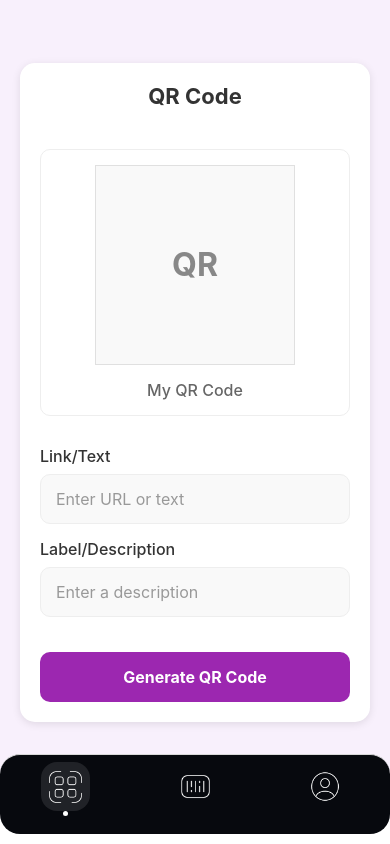
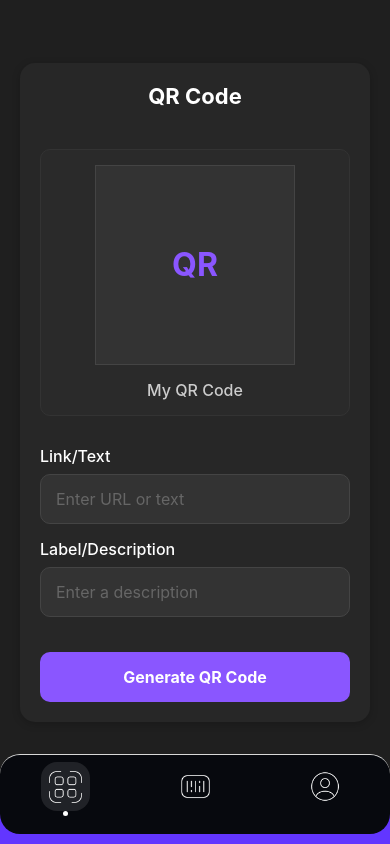
Before and after one commit to idonidella/Istanbul-Guide, a React Native app: screen /QR-Code in a window 390 px wide. Built offline with nearby package versions, Linux system fonts and the light colour scheme.

Commit message:
new design black

```diff
--- a/src/pages/Main/index.js
+++ b/src/pages/Main/index.js
@@ -5,8 +5,8 @@ export default class TaxiBookingScreen extends Component {
   render() {
     return (
       <View style={styles.container}>
-        {/* Harita Görüntüsü (şimdilik gri arka plan) */}
-        <View style={[styles.mapContainer, {backgroundColor: '#e0e0e0'}]}>
+        {/* Harita Görüntüsü (şimdilik koyu arka plan) */}
+        <View style={[styles.mapContainer, {backgroundColor: '#272727'}]}>
           <TouchableOpacity style={styles.backButton}>
             <Text style={styles.backButtonText}>←</Text>
           </TouchableOpacity>
@@ -74,7 +74,7 @@ const { width } = Dimensions.get('window');
 const styles = StyleSheet.create({
   container: {
     flex: 1,
-    backgroundColor: '#fff',
+    backgroundColor: '#1F1F1F', // Koyu arka plan
   },
   mapContainer: {
     flex: 1,
@@ -85,7 +85,7 @@ const styles = StyleSheet.create({
     position: 'absolute',
     top: 40,
     left: 20,
-    backgroundColor: 'white',
+    backgroundColor: '#272727', // Koyu arka plan
     borderRadius: 50,
     padding: 8,
     zIndex: 10,
@@ -96,17 +96,17 @@ const styles = StyleSheet.create({
   },
   backButtonText: {
     fontSize: 24,
-    color: 'black',
+    color: 'white', // Beyaz metin
   },
   bookingCard: {
-    backgroundColor: 'white',
+    backgroundColor: '#272727', // Koyu arka plan
     borderTopLeftRadius: 20,
     borderTopRightRadius: 20,
     padding: 20,
     paddingTop: 25,
     shadowColor: '#000',
     shadowOffset: { width: 0, height: -2 },
-    shadowOpacity: 0.1,
+    shadowOpacity: 0.2,
     shadowRadius: 8,
     elevation: 5,
     position: 'absolute',
@@ -118,11 +118,11 @@ const styles = StyleSheet.create({
     fontSize: 22,
     fontWeight: 'bold',
     marginBottom: 8,
-    color: '#000',
+    color: '#FFFFFF', // Beyaz metin
   },
   cardSubtitle: {
     fontSize: 14,
-    color: '#777',
+    color: '#AAAAAA', // Açık gri metin
     marginBottom: 25,
   },
   locationInputContainer: {
@@ -138,16 +138,16 @@ const styles = StyleSheet.create({
     height: 18,
     borderRadius: 9,
     borderWidth: 1,
-    borderColor: '#ccc',
+    borderColor: '#8A56FF', // Mor çerçeve
     marginRight: 10,
   },
   input: {
     flex: 1,
     height: 40,
     borderBottomWidth: 1,
-    borderBottomColor: '#eee',
+    borderBottomColor: '#333333', // Koyu çizgi
     fontSize: 16,
-    color: '#333',
+    color: '#FFFFFF', // Beyaz metin
   },
   timeInputRow: {
     flexDirection: 'row',
@@ -155,22 +155,22 @@ const styles = StyleSheet.create({
     marginTop: 10,
     paddingBottom: 8,
     borderBottomWidth: 1,
-    borderBottomColor: '#eee',
+    borderBottomColor: '#333333', // Koyu çizgi
   },
   clockIcon: {
     fontSize: 20,
-    color: '#777',
+    color: '#8A56FF', // Mor ikon
   },
   timeText: {
     fontSize: 16,
-    color: '#777',
+    color: '#AAAAAA', // Açık gri metin
     marginLeft: 10,
   },
   timeUnderline: {
     flex: 1,
   },
   pricesButton: {
-    backgroundColor: '#d600d6',
+    backgroundColor: '#8A56FF', // Mor buton
     borderRadius: 30,
     paddingVertical: 15,
     alignItems: 'center',
@@ -183,7 +183,7 @@ const styles = StyleSheet.create({
   },
   bottomBar: {
     flexDirection: 'row',
-    backgroundColor: '#d600d6',
+    backgroundColor: '#6236FF', // Koyu mor
     height: 60,
     justifyContent: 'space-around',
     alignItems: 'center',
--- a/src/pages/Profile/index.js
+++ b/src/pages/Profile/index.js
@@ -18,7 +18,7 @@ export default class ProfileScreen extends Component {
   render() {
     return (
       <View style={styles.container}>
-        <StatusBar barStyle="light-content" />
+        <StatusBar barStyle="light-content" backgroundColor="#1F1F1F" />
 
         {/* Üst profil kısmı - mor eğimli tasarım */}
         <View style={styles.headerContainer}>
@@ -43,7 +43,7 @@ export default class ProfileScreen extends Component {
           </View>
         </View>
 
-        {/* İçerik kısmı - beyaz arka plan üzerinde */}
+        {/* İçerik kısmı - koyu arka plan üzerinde */}
         <ScrollView style={styles.contentContainer}>
           {/* Menü öğeleri */}
           <View style={styles.menuContainer}>
@@ -79,7 +79,7 @@ export default class ProfileScreen extends Component {
               <Switch
                 value={this.state.notifications}
                 onValueChange={this.toggleNotifications}
-                trackColor={{ false: "#DDDDDD", true: "#9c27b0" }}
+                trackColor={{ false: "#3A3A3A", true: "#8A56FF" }}
                 thumbColor={"#FFFFFF"}
                 style={styles.switch}
               />
@@ -129,12 +129,12 @@ export default class ProfileScreen extends Component {
 const styles = StyleSheet.create({
   container: {
     flex: 1,
-    backgroundColor: '#FFFFFF',
+    backgroundColor: '#1F1F1F', // Koyu arka plan
   },
   // Üst kısım - mor başlık, görseldeki gibi şekilli
   headerContainer: {
     height: 120,
-    backgroundColor: '#9c27b0',
+    backgroundColor: '#8A56FF', // Gofit mor rengi
     paddingTop: 45,
     paddingHorizontal: 20,
     alignItems: 'center',
@@ -143,7 +143,7 @@ const styles = StyleSheet.create({
   // Eğimli alt kenar için ilave kısım - her iki taraf da dalgalı
   headerExtension: {
     height: 50,
-    backgroundColor: '#9c27b0',
+    backgroundColor: '#8A56FF', // Gofit mor rengi
     borderBottomLeftRadius: 120, // Sol taraf da eğimli
     borderBottomRightRadius: 120, // Sağ taraf eğimli
     marginLeft: -20, // Sol tarafa doğru uzatmak için
@@ -173,7 +173,7 @@ const styles = StyleSheet.create({
     width: 80,
     height: 80,
     borderRadius: 40,
-    backgroundColor: 'white',
+    backgroundColor: '#272727', // Koyu gri arka plan
     justifyContent: 'center',
     alignItems: 'center',
     zIndex: 2,
@@ -182,28 +182,28 @@ const styles = StyleSheet.create({
       width: 0,
       height: 2,
     },
-    shadowOpacity: 0.1,
+    shadowOpacity: 0.2,
     shadowRadius: 4,
     elevation: 5,
   },
-  // Avatar için iç konteyner - mor insan ikonu
+  // Avatar için iç konteyner
   avatarContainer: {
     width: 70,
     height: 70,
     borderRadius: 35,
-    backgroundColor: '#F2F2F2', // Açık gri arka plan
+    backgroundColor: '#333333', // Koyu gri arka plan
     justifyContent: 'center',
     alignItems: 'center',
   },
   avatarText: {
     fontSize: 30,
     fontWeight: 'bold',
-    color: '#9c27b0', // Mor renk
+    color: '#8A56FF', // Mor renk
   },
   // İçerik kısmı
   contentContainer: {
     flex: 1,
-    backgroundColor: '#FFFFFF',
+    backgroundColor: '#1F1F1F', // Koyu arka plan
     paddingHorizontal: 20,
     paddingTop: 50, // Avatar için boşluk
   },
@@ -217,7 +217,7 @@ const styles = StyleSheet.create({
     alignItems: 'center',
     paddingVertical: 16,
     borderBottomWidth: 1,
-    borderBottomColor: '#F2F2F2',
+    borderBottomColor: '#333333', // Koyu çizgi
   },
   infoIconContainer: {
     width: 24,
@@ -228,23 +228,23 @@ const styles = StyleSheet.create({
   },
   infoIcon: {
     fontSize: 16,
-    color: '#9c27b0',
+    color: '#8A56FF', // Mor renk
   },
   infoText: {
     flex: 1,
     fontSize: 15,
-    color: '#333333',
+    color: '#FFFFFF', // Beyaz metin
   },
   arrowIcon: {
     fontSize: 18,
-    color: '#AAAAAA',
+    color: '#777777', // Gri ok
   },
   rightContainer: {
     flexDirection: 'row',
     alignItems: 'center',
   },
   languageBadge: {
-    backgroundColor: '#F2F2F2',
+    backgroundColor: '#333333', // Koyu gri arka plan
     paddingHorizontal: 8,
     paddingVertical: 3,
     borderRadius: 8,
@@ -252,7 +252,7 @@ const styles = StyleSheet.create({
   },
   languageText: {
     fontSize: 14,
-    color: '#333333',
+    color: '#FFFFFF', // Beyaz metin
     fontWeight: '500',
   },
   switch: {
@@ -261,13 +261,13 @@ const styles = StyleSheet.create({
   // Profil düzenleme/Çıkış butonu
   editProfileButton: {
     height: 50,
-    backgroundColor: '#9c27b0',
+    backgroundColor: '#8A56FF', // Gofit mor rengi
     borderRadius: 25,
     alignItems: 'center',
     justifyContent: 'center',
     marginTop: 10,
     marginBottom: 20,
-    shadowColor: "#9c27b0",
+    shadowColor: "#8A56FF",
     shadowOffset: {
       width: 0,
       height: 3,
@@ -282,7 +282,7 @@ const styles = StyleSheet.create({
     fontWeight: '600',
   },
   versionText: {
-    color: '#888888',
+    color: '#777777', // Gri metin
     fontSize: 12,
     textAlign: 'center',
     marginBottom: 20,
--- a/src/pages/QrScreen/index.js
+++ b/src/pages/QrScreen/index.js
@@ -31,7 +31,7 @@ export default function QRCodeVisualScreen() {
                 <TextInput
                   style={styles.input}
                   placeholder="Enter URL or text"
-                  placeholderTextColor="#999"
+                  placeholderTextColor="#666"
                   autoCapitalize="none"
                 />
               </View>
@@ -41,7 +41,7 @@ export default function QRCodeVisualScreen() {
                 <TextInput
                   style={styles.input}
                   placeholder="Enter a description"
-                  placeholderTextColor="#999"
+                  placeholderTextColor="#666"
                 />
               </View>
 
@@ -74,24 +74,24 @@ export default function QRCodeVisualScreen() {
 const styles = StyleSheet.create({
   container: {
     flex: 1,
-    backgroundColor: '#f8f0fc', // Light purple background
+    backgroundColor: '#1F1F1F', // Koyu arka plan
   },
   scrollContent: {
     flexGrow: 1,
     padding: 20,
-    paddingBottom: 80, // Add space for bottom bar
+    paddingBottom: 80, // Alt bar için alan ekle
   },
   cardContainer: {
     flex: 1,
     justifyContent: 'center',
   },
   card: {
-    backgroundColor: 'white',
+    backgroundColor: '#272727', // Koyu kart arka planı
     borderRadius: 15,
     padding: 20,
     shadowColor: '#000',
     shadowOffset: { width: 0, height: 2 },
-    shadowOpacity: 0.1,
+    shadowOpacity: 0.2,
     shadowRadius: 8,
     elevation: 5,
   },
@@ -100,36 +100,36 @@ const styles = StyleSheet.create({
     fontWeight: 'bold',
     textAlign: 'center',
     marginBottom: 20,
-    color: '#333',
+    color: '#FFFFFF', // Beyaz başlık
   },
   qrContainer: {
     alignItems: 'center',
     justifyContent: 'center',
     marginVertical: 20,
     padding: 15,
-    backgroundColor: 'white',
+    backgroundColor: '#2A2A2A', // Biraz daha açık gri
     borderRadius: 10,
     borderWidth: 1,
-    borderColor: '#eee',
+    borderColor: '#333333', // Koyu kenarlık
   },
   qrPlaceholder: {
     width: 200,
     height: 200,
-    backgroundColor: '#f9f9f9',
+    backgroundColor: '#333333', // Koyu QR arka planı
     borderWidth: 1,
-    borderColor: '#e0e0e0',
+    borderColor: '#444444', // Biraz daha açık kenarlık
     alignItems: 'center',
     justifyContent: 'center',
   },
   qrPlaceholderText: {
     fontSize: 32,
     fontWeight: 'bold',
-    color: '#888',
+    color: '#8A56FF', // Mor metin
   },
   qrLabel: {
     marginTop: 15,
     fontSize: 16,
-    color: '#666',
+    color: '#CCCCCC', // Açık gri metin
     fontWeight: '500',
   },
   form: {
@@ -142,20 +142,20 @@ const styles = StyleSheet.create({
     fontSize: 16,
     marginBottom: 8,
     fontWeight: '500',
-    color: '#333',
+    color: '#FFFFFF', // Beyaz etiket
   },
   input: {
-    backgroundColor: '#f9f9f9',
+    backgroundColor: '#333333', // Koyu input arka planı
     height: 50,
     borderRadius: 10,
     paddingHorizontal: 15,
     borderWidth: 1,
-    borderColor: '#eee',
+    borderColor: '#444444', // Biraz daha açık kenarlık
     fontSize: 16,
-    color: '#333',
+    color: '#FFFFFF', // Beyaz metin
   },
   generateButton: {
-    backgroundColor: '#9c27b0', // Purple color
+    backgroundColor: '#8A56FF', // Gofit mor rengi
     height: 50,
     borderRadius: 10,
     justifyContent: 'center',
@@ -173,12 +173,12 @@ const styles = StyleSheet.create({
     left: 0,
     right: 0,
     height: 60,
-    backgroundColor: 'white',
+    backgroundColor: '#6236FF', // Koyu mor alt çubuk
     flexDirection: 'row',
     justifyContent: 'space-around',
     alignItems: 'center',
     borderTopWidth: 1,
-    borderTopColor: '#eee',
+    borderTopColor: '#444444', // Biraz daha açık kenarlık
   },
   bottomBarButton: {
     width: 50,
@@ -188,5 +188,6 @@ const styles = StyleSheet.create({
   },
   bottomBarIcon: {
     fontSize: 24,
+    color: '#FFFFFF', // Beyaz ikon
   },
 });
```
